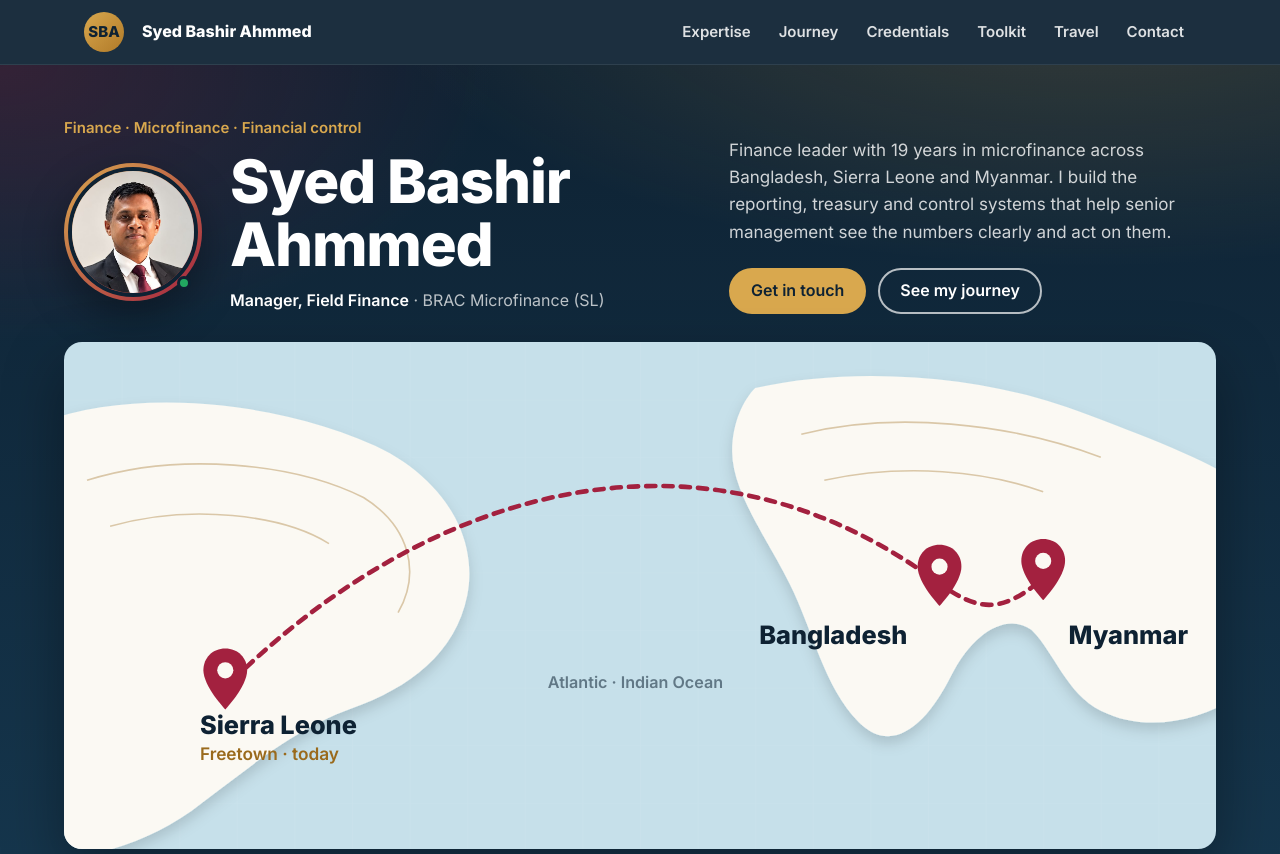
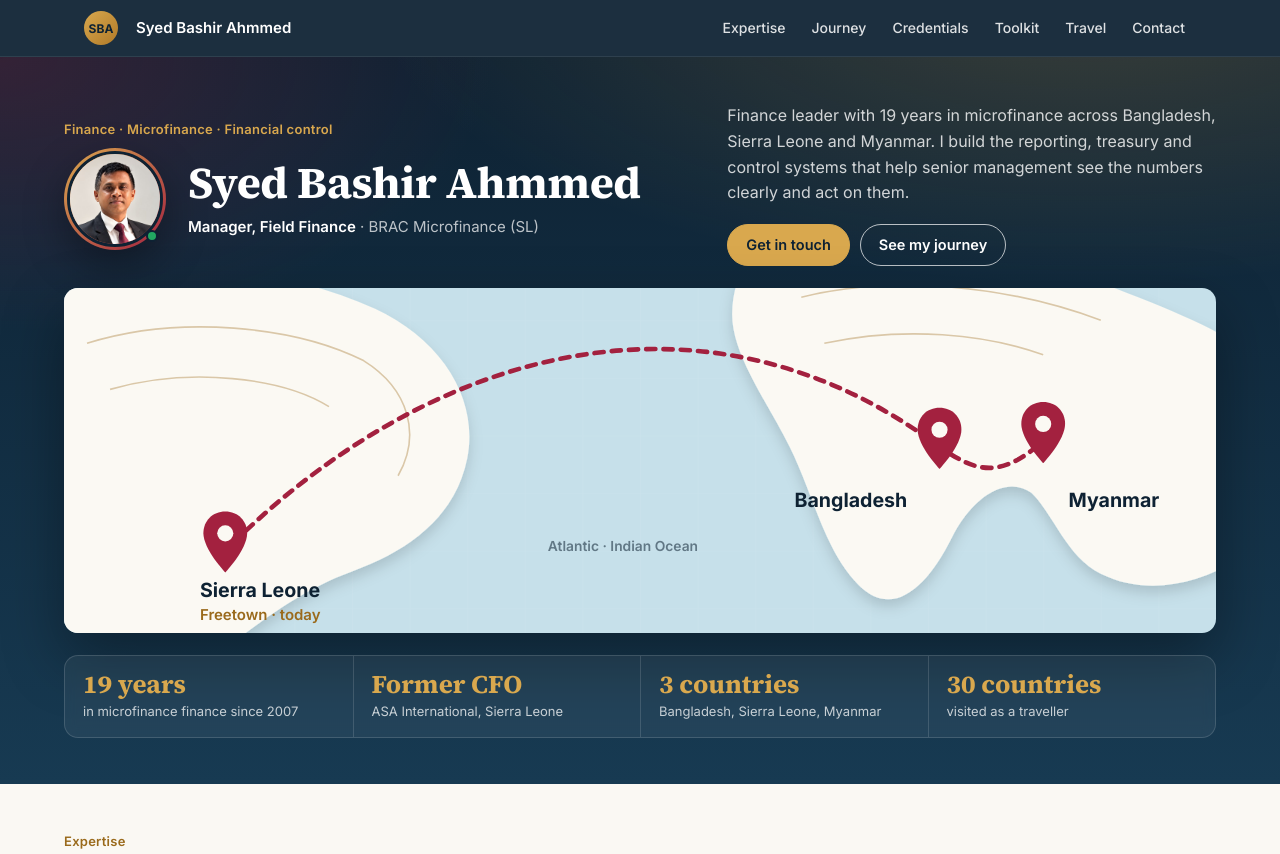
Before and after one commit to syedbashirahmmed/syedbashirahmmed.github.io, a plain HTML site: page index.html in a window 1280 px wide. Shown: the top 854 px of the page. Drawn offline with Linux system fonts and the light colour scheme.

Commit message:
Executive scale: smaller serif headings, tighter spacing, shorter map
Co-Authored-By: Claude Opus 5.5 <noreply@anthropic.com>
Claude-Session: https://claude.ai/code/session_01PNNojWKytPSyxT3ziaaarK

```diff
--- a/index.html
+++ b/index.html
@@ -20,7 +20,7 @@
 <script type="application/ld+json">{"@context":"https://schema.org","@type":"Person","name":"Syed Bashir Ahmmed","url":"https://syedbashirahmmed.github.io/","image":"https://syedbashirahmmed.github.io/photo.jpg","jobTitle":"Manager, Field Finance","worksFor":{"@type":"Organization","name":"BRAC Microfinance (SL) Limited"},"address":{"@type":"PostalAddress","addressLocality":"Freetown","addressCountry":"Sierra Leone"},"sameAs":["https://www.linkedin.com/in/syed-bashir-ahmmed-635b927b","https://www.youtube.com/@595bashir","https://www.facebook.com/bashir728"]}</script>
 <link rel="preconnect" href="https://fonts.googleapis.com">
 <link rel="preconnect" href="https://fonts.gstatic.com" crossorigin>
-<link href="https://fonts.googleapis.com/css2?family=Inter:wght@400;500;600;800&display=swap" rel="stylesheet">
+<link href="https://fonts.googleapis.com/css2?family=Inter:wght@400;500;600;700&family=Source+Serif+4:opsz,wght@8..60,600;8..60,700&display=swap" rel="stylesheet">
 <style>
 /* VOICE: calm, senior, credible (navy, gold and wine palette taken from the suit, tie and certificate seals) - a finance leader who also travels the world
    IDEA: a survey map of a career - Bangladesh to Myanmar to Sierra Leone
@@ -66,7 +66,7 @@ nav .links a:hover,nav .links a:focus-visible{background:var(--sea)}
 .btn{display:inline-flex;align-items:center;min-height:46px;padding:0 20px;border-radius:999px;font-weight:600;text-decoration:none;border:2px solid var(--ink)}
 .btn.main{background:var(--ink);color:var(--bg)}
 .btn:focus-visible,a:focus-visible{outline:3px solid var(--mag);outline-offset:3px}
-.map{position:relative;background:var(--sea);border-radius:18px;overflow:hidden;aspect-ratio:1000/440;width:100%}
+.map{position:relative;background:var(--sea);border-radius:18px;overflow:hidden;aspect-ratio:1000/300;width:100%}
 @media(max-width:600px){.map{aspect-ratio:auto;height:280px}}
 .map svg{position:absolute;inset:0;width:100%;height:100%}
 .route{stroke-dasharray:8 7;animation:dash 30s linear infinite}
@@ -185,6 +185,48 @@ nav .links a:hover,nav .links a:focus-visible{background:rgb(255 255 255/.1);col
 .cert .links a.vbtn:hover{background:var(--wine);text-decoration:none}
 @media(prefers-color-scheme:dark){:root:not([data-theme=light]) .cert .links a.vbtn{background:var(--gold);color:var(--navy)}}
 :root[data-theme=dark] .cert .links a.vbtn{background:var(--gold);color:var(--navy)}
+
+/* ---- executive scale: calmer type, tighter rhythm ---- */
+body{font-size:15.5px;line-height:1.6}
+.band{padding:clamp(26px,3.6vw,56px) max(5vw,16px)}
+h1,h2{font-family:"Source Serif 4",Georgia,serif;font-weight:700;letter-spacing:-.01em}
+h1{font-size:clamp(30px,3.6vw,44px);line-height:1.08}
+h2{font-size:clamp(24px,2.5vw,32px);margin-bottom:18px;line-height:1.15}
+h3{font-size:17px;font-weight:700}
+.kicker{font-size:13px;letter-spacing:.02em;margin-bottom:8px}
+.lead{font-size:16px;max-width:58ch}
+nav .wrap{padding:8px max(5vw,16px)}
+nav strong{font-size:15px;font-weight:600}
+nav .links a{font-size:14px;font-weight:500;padding:9px 11px}
+.mono{width:34px;height:34px;font-size:12px}
+.hero{gap:22px}
+.hero-top{gap:28px;align-items:center}
+.photo{width:clamp(78px,7.5vw,100px);border-width:3px}
+.ring{padding:3px}
+.dot{width:12px;height:12px;border-width:2px}
+.who{gap:clamp(14px,2vw,22px)}
+.role{font-size:15px;margin-top:8px}
+.btns{margin-top:18px;gap:10px}
+.btn{min-height:42px;padding:0 18px;font-size:14.5px;border-width:1.5px}
+.map{border-radius:14px}
+.legend div{padding:14px 18px}
+.legend b{font-family:"Source Serif 4",Georgia,serif;font-size:clamp(20px,2vw,26px);font-weight:700}
+.legend span{font-size:13px}
+.card{padding:20px}
+.card p,.cert .org{font-size:14.5px}
+#services .card svg{width:44px;height:44px;padding:10px;border-radius:12px;margin-bottom:12px}
+.timeline li{padding-bottom:24px}
+.when{font-size:13px}
+.sub{font-size:15px;margin:20px 0 12px}
+.cert .body{padding:18px}
+.cert .medal{width:40px;height:40px;border-radius:10px}.cert .medal svg{width:22px;height:22px}
+.cert .links a.vbtn{min-height:36px;font-size:14px;padding:0 14px}
+.tools span{padding:8px 14px;font-size:14px}
+.stamp{font-size:clamp(12px,1.3vw,14px)}
+.clist a,.clist div{padding:14px 18px}.clist strong{font-size:15.5px}
+#services{grid-template-columns:repeat(3,minmax(0,1fr))}
+@media(max-width:900px){#services{grid-template-columns:repeat(2,minmax(0,1fr))}}
+@media(max-width:600px){#services{grid-template-columns:1fr}}
 /* lightbox */
 .lb{border:0;padding:0;background:transparent;max-width:none;max-height:none;width:100vw;height:100dvh;margin:0}
 .lb::backdrop{background:rgb(6 14 22/.88);backdrop-filter:blur(4px)}
@@ -239,7 +281,7 @@ nav .links a:hover,nav .links a:focus-visible{background:rgb(255 255 255/.1);col
     </div>
 
     <div class="map" role="img" aria-label="Map of career route: Bangladesh, Myanmar and Sierra Leone">
-      <svg viewBox="0 0 1000 440" preserveAspectRatio="xMidYMid slice" aria-hidden="true">
+      <svg viewBox="0 72 1000 300" preserveAspectRatio="xMidYMid slice" aria-hidden="true">
         <defs>
           <pattern id="grid" width="50" height="50" patternUnits="userSpaceOnUse">
             <path d="M50 0H0V50" fill="none" stroke="currentColor" stroke-opacity=".08"/>
@@ -247,7 +289,7 @@ nav .links a:hover,nav .links a:focus-visible{background:rgb(255 255 255/.1);col
           <filter id="sh" x="-10%" y="-10%" width="120%" height="130%"><feDropShadow dx="0" dy="6" stdDeviation="6" flood-opacity=".14"/></filter>
           <g id="pin"><path d="M0-34c-11 0-19 8-19 19 0 14 19 34 19 34s19-20 19-34c0-11-8-19-19-19z" fill="var(--mag)"/><circle cy="-15" r="7" fill="var(--land)"/></g>
         </defs>
-        <rect width="1000" height="440" fill="url(#grid)" style="color:var(--ink)"/>
+        <rect y="0" width="1000" height="440" fill="url(#grid)" style="color:var(--ink)"/>
         <!-- West Africa land mass (stylised) -->
         <g filter="url(#sh)">
           <path d="M-20 70 C60 40 180 50 270 90 C330 118 360 170 350 220 C340 270 300 300 250 318 C200 336 160 370 120 400 C70 440 10 450 -20 450Z" fill="var(--land)"/>
@@ -269,12 +311,12 @@ nav .links a:hover,nav .links a:focus-visible{background:rgb(255 255 255/.1);col
         <use href="#pin" x="850" y="205"/>
         <!-- labels in clear space -->
         <g font-family="Inter,sans-serif" font-weight="800" fill="var(--ink)">
-          <text x="118" y="340" font-size="22">Sierra Leone</text>
-          <text x="118" y="363" font-size="15" font-weight="600" fill="var(--brown)">Freetown · today</text>
-          <text x="732" y="262" font-size="22" text-anchor="end">Bangladesh</text>
-          <text x="872" y="262" font-size="22">Myanmar</text>
+          <text x="118" y="340" font-size="17">Sierra Leone</text>
+          <text x="118" y="360" font-size="13" font-weight="600" fill="var(--brown)">Freetown · today</text>
+          <text x="732" y="262" font-size="17" text-anchor="end">Bangladesh</text>
+          <text x="872" y="262" font-size="17">Myanmar</text>
         </g>
-        <g font-family="Inter,sans-serif" font-size="14" font-weight="600" fill="var(--ink)" fill-opacity=".55">
+        <g font-family="Inter,sans-serif" font-size="12" font-weight="600" fill="var(--ink)" fill-opacity=".55">
           <text x="420" y="300">Atlantic · Indian Ocean</text>
         </g>
       </svg>
```
